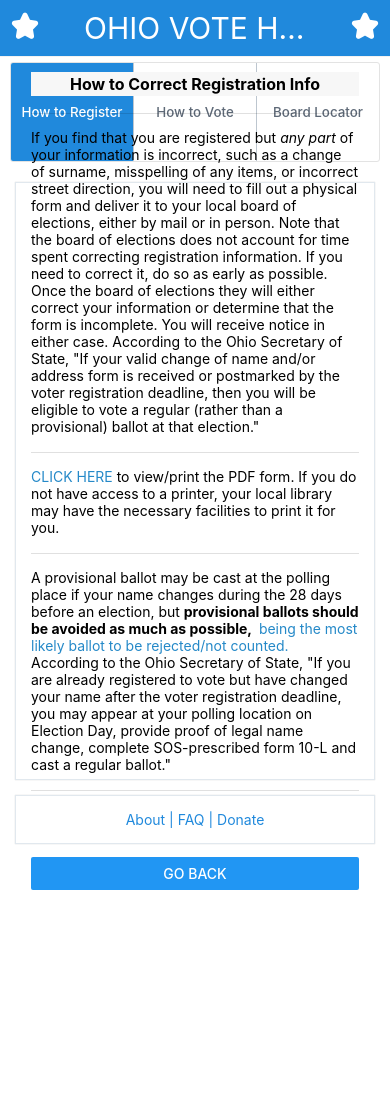
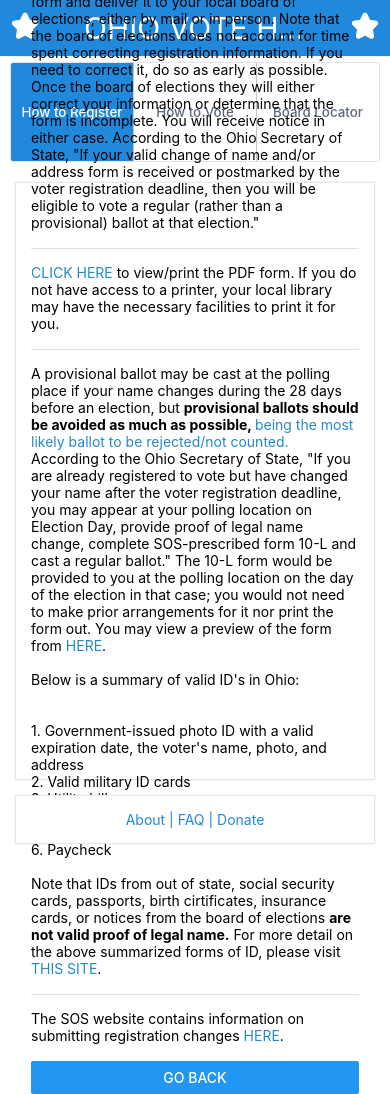
Before and after one commit to halented/native-practice, a React Native app: screen / in a window 390 px wide. Before the commit the page ends 890 px from the top, so only its background shows below. Built offline with nearby package versions, Linux system fonts and the light colour scheme.

Commit message:
valid id info

```diff
--- a/InfoCardComponents/SpecificVoters/RegistrationInfoIncorrect.js
+++ b/InfoCardComponents/SpecificVoters/RegistrationInfoIncorrect.js
@@ -17,11 +17,33 @@ function RegistrationInfoIncorrect(props) {
             <Text>{" "}</Text>
             <Card.Divider />
             <Text>
-                A provisional ballot may be cast at the polling place if your name changes during the 28 days before an election, but <Text style={{ fontWeight: 'bold' }}>provisional ballots should be avoided as much as possible, </Text> <Text style={styles.link} onPress={() => Linking.openURL('https://www.eac.gov/sites/default/files/document_library/files/EAVSDeepDive_provisionalballot.pdf')}>being the most likely ballot to be rejected/not counted.</Text> According to the Ohio Secretary of State, "If you are already registered to vote but have changed your name after the voter registration deadline, you may appear at your polling location on Election Day, provide proof of legal name change, complete SOS-prescribed form 10-L and cast a regular ballot."
+                A provisional ballot may be cast at the polling place if your name changes during the 28 days before an election, but <Text style={{ fontWeight: 'bold' }}>provisional ballots should be avoided as much as possible, </Text><Text style={styles.link} onPress={() => Linking.openURL('https://www.eac.gov/sites/default/files/document_library/files/EAVSDeepDive_provisionalballot.pdf')}>being the most likely ballot to be rejected/not counted.</Text> According to the Ohio Secretary of State, "If you are already registered to vote but have changed your name after the voter registration deadline, you may appear at your polling location on Election Day, provide proof of legal name change, complete SOS-prescribed form 10-L and cast a regular ballot." The 10-L form would be provided to you at the polling location on the day of the election in that case; you would not need to make prior arrangements for it nor print the form out. You may view a preview of the form from <Text style={styles.link} onPress={()=>Linking.openURL('https://www.ohiosos.gov/globalassets/elections/forms/10-l.pdf')}>HERE</Text>.
+            </Text>
+            <Text>{" "}</Text>
+            <Text>
+                <Text>Below is a summary of valid ID's in Ohio: </Text>
+                <Text>{"\n"}</Text>
+                <Text>{"\n"}</Text>
+                <Text>{" "}</Text>
+                <ScrollView>
+                    <Text>1. Government-issued photo ID with a valid expiration date, the voter's name, photo, and address</Text>
+                    <Text>2. Valid military ID cards</Text>
+                    <Text>3. Utility bill</Text>
+                    <Text>4. Bank statement</Text>
+                    <Text>5. Government check</Text>
+                    <Text>6. Paycheck</Text>
+                </ScrollView>
+                <Text>{"\n"}</Text>
+                <Text>{"\n"}</Text>
+                <Text>
+                    Note that IDs from out of state, social security cards, passports, birth cirtificates, insurance cards, or notices from the board of elections <Text style={{ fontWeight: 'bold' }}>are not valid proof of legal name.</Text>
+                </Text>
+                <Text>{" "}</Text>
+                For more detail on the above summarized forms of ID, please visit <Text style={styles.link} onPress={() => Linking.openURL('https://www.ohiosos.gov/elections/voters/id-requirements/')}>THIS SITE</Text>.
             </Text>
             <Text>{" "}</Text>
             <Card.Divider />
-            <Text>The SOS website contains information on submitting registration changes<Text style={styles.link} onPress={()=>Linking.openURL('https://www.ohiosos.gov/elections/voters/register/#obligations')}> here</Text>.</Text>
+            <Text>The SOS website contains information on submitting registration changes<Text style={styles.link} onPress={() => Linking.openURL('https://www.ohiosos.gov/elections/voters/register/#obligations')}> HERE</Text>.</Text>
             <Text>{" "}</Text>
             <Button title='Go Back' onPress={props.goBack} />
         </ScrollView>
```
